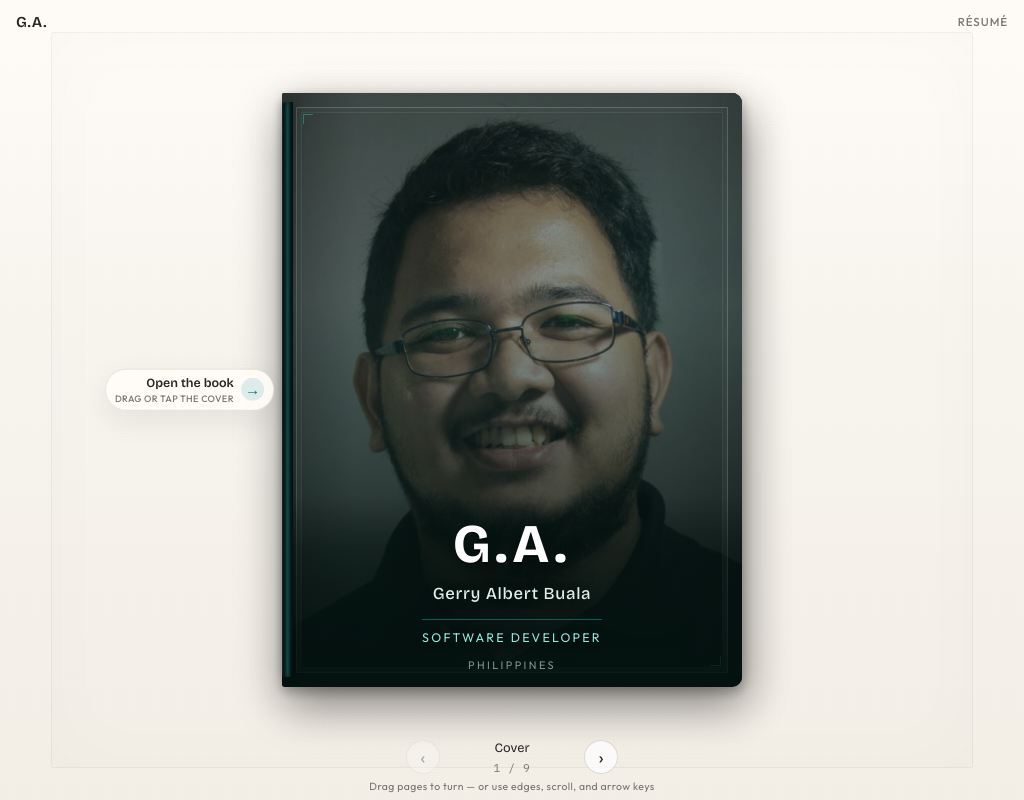
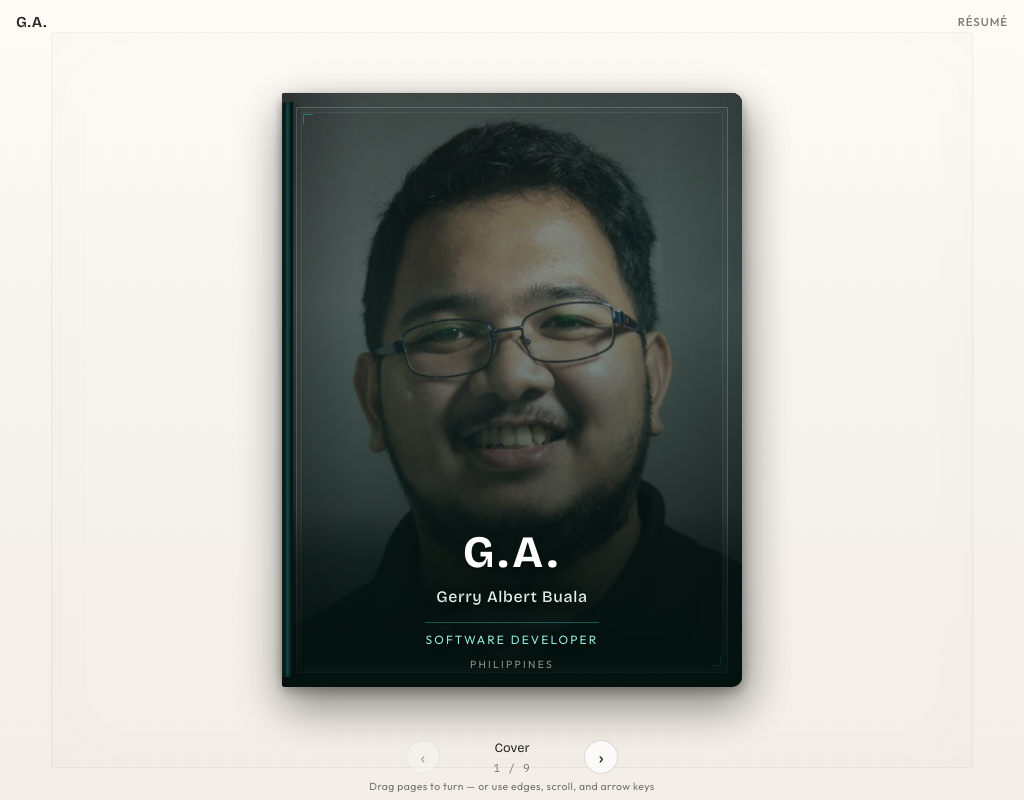
Before and after one commit to gerry05/portfolio, a Next.js app: page / in a window 1024 px wide. Built offline with nearby package versions, Linux system fonts and the light colour scheme.

Commit message:
Remove unused book open cue styles and button from BookStage component. Update global styles for improved responsiveness and introduce clamp-based sizing for various elements in landscape mode.

```diff
--- a/src/app/globals.css
+++ b/src/app/globals.css
@@ -732,84 +732,6 @@ a {
   justify-content: center;
 }
 
-.book-open-cue {
-  position: absolute;
-  top: 50%;
-  /* Closed book is cover-width only — sit just left of it */
-  left: 0;
-  right: auto;
-  z-index: 6;
-  display: flex;
-  align-items: center;
-  gap: 0.65rem;
-  transform: translate(calc(-100% - 14px), -50%);
-  margin: 0;
-  padding: 0.55rem 0.65rem 0.55rem 0.85rem;
-  border: 1px solid rgba(28, 25, 23, 0.1);
-  border-radius: 999px;
-  background: rgba(255, 252, 247, 0.92);
-  box-shadow: 0 10px 30px rgba(28, 25, 23, 0.08);
-  color: var(--chrome);
-  cursor: pointer;
-  animation: book-open-cue-float 2.2s ease-in-out infinite;
-}
-
-.book-open-cue__arrow {
-  display: inline-flex;
-  align-items: center;
-  justify-content: center;
-  width: 1.75rem;
-  height: 1.75rem;
-  border-radius: 999px;
-  background: color-mix(in srgb, var(--accent) 14%, white);
-  color: var(--accent);
-  font-size: 1.1rem;
-  line-height: 1;
-  animation: book-open-cue-nudge 1.6s ease-in-out infinite;
-}
-
-.book-open-cue__label {
-  display: flex;
-  flex-direction: column;
-  align-items: flex-end;
-  gap: 0.1rem;
-  font-family: var(--font-bricolage), sans-serif;
-  font-size: 0.9rem;
-  font-weight: 600;
-  line-height: 1.2;
-  text-align: right;
-  white-space: nowrap;
-}
-
-.book-open-cue__sub {
-  font-family: var(--font-outfit), sans-serif;
-  font-size: 0.68rem;
-  font-weight: 500;
-  letter-spacing: 0.04em;
-  text-transform: uppercase;
-  color: var(--chrome-soft);
-}
-
-@keyframes book-open-cue-float {
-  0%,
-  100% {
-    transform: translate(calc(-100% - 14px), -50%);
-  }
-  50% {
-    transform: translate(calc(-100% - 22px), -50%);
-  }
-}
-
-@keyframes book-open-cue-nudge {
-  0%,
-  100% {
-    transform: translateX(0);
-  }
-  50% {
-    transform: translateX(5px);
-  }
-}
-
 /* ——— Compact two-page book below desktop (portrait + landscape) ——— */
 
 @media (max-width: 1100px) {
@@ -825,11 +747,11 @@ a {
   }
 
   .book-stage.is-landscape .book-topbar-brand {
-    font-size: 0.95rem;
+    font-size: clamp(0.85rem, 2.8vmin, 0.95rem);
   }
 
   .book-stage.is-landscape .book-topbar-resume {
-    font-size: 0.72rem;
+    font-size: clamp(0.65rem, 2.2vmin, 0.72rem);
   }
 
   .book-stage.is-landscape .book-stage-center {
@@ -843,7 +765,7 @@ a {
     gap: 0;
   }
 
-  /* Landscape-shaped book that fits either orientation without CSS rotation */
+  /* Landscape-shaped book that fits either orientation */
   .book-stage.is-landscape .flipbook {
     --book-w: min(
       calc(var(--view-w) * 0.94),
@@ -856,27 +778,94 @@ a {
     );
   }
 
+  /* Page is a size container so type/buttons scale with page height */
+  .book-stage.is-landscape .book-leaf__face,
+  .book-stage.is-landscape .book-page-face {
+    container-type: size;
+    container-name: book-page;
+    overflow: hidden;
+  }
+
   .book-stage.is-landscape .book-page-inner {
-    padding: 0.85rem 0.9rem;
-    gap: 0.4rem;
+    height: 100%;
+    min-height: 0;
+    padding: clamp(0.4rem, 3.4cqh, 0.85rem) clamp(0.45rem, 3.2cqw, 0.9rem);
+    gap: clamp(0.15rem, 1.6cqh, 0.4rem);
+    overflow: hidden;
     touch-action: none;
   }
 
+  .book-stage.is-landscape .book-kicker {
+    font-size: clamp(0.5rem, 2.6cqh, 0.65rem);
+  }
+
   .book-stage.is-landscape .book-heading {
-    font-size: clamp(1.05rem, 4.2vmin, 1.7rem);
+    font-size: clamp(0.95rem, 7.2cqh, 1.55rem);
+    line-height: 1.12;
   }
 
   .book-stage.is-landscape .book-heading--sm {
-    font-size: clamp(0.95rem, 3.6vmin, 1.35rem);
-  }
-
-  .book-stage.is-landscape .book-body,
+    font-size: clamp(0.85rem, 6cqh, 1.25rem);
+  }
+
   .book-stage.is-landscape .book-lede {
-    font-size: clamp(0.72rem, 2.8vmin, 0.88rem);
-  }
-
-  .book-stage.is-landscape .book-kicker {
-    font-size: 0.6rem;
+    font-size: clamp(0.72rem, 4.2cqh, 0.95rem);
+    line-height: 1.4;
+    margin-top: 0.1rem;
+  }
+
+  .book-stage.is-landscape .book-body {
+    font-size: clamp(0.68rem, 3.6cqh, 0.88rem);
+    line-height: 1.45;
+  }
+
+  .book-stage.is-landscape .book-body--muted {
+    font-size: clamp(0.62rem, 3.2cqh, 0.8rem);
+  }
+
+  .book-stage.is-landscape .book-meta {
+    font-size: clamp(0.55rem, 2.8cqh, 0.7rem);
+    gap: 0.35rem;
+  }
+
+  .book-stage.is-landscape .book-tools {
+    font-size: clamp(0.58rem, 3cqh, 0.72rem);
+  }
+
+  .book-stage.is-landscape .book-skill-list {
+    margin-top: clamp(0.15rem, 1.5cqh, 0.45rem);
+    gap: clamp(0.35rem, 2.8cqh, 0.85rem);
+  }
+
+  .book-stage.is-landscape .book-skill-cat {
+    font-size: clamp(0.72rem, 3.8cqh, 0.92rem);
+    margin-bottom: 0.1rem;
+  }
+
+  .book-stage.is-landscape .book-skill-items {
+    font-size: clamp(0.62rem, 3.2cqh, 0.82rem);
+    line-height: 1.4;
+  }
+
+  .book-stage.is-landscape .book-social {
+    margin: clamp(0.15rem, 1.5cqh, 0.4rem) 0;
+    gap: clamp(0.2rem, 1.8cqh, 0.4rem);
+  }
+
+  .book-stage.is-landscape .book-social a {
+    font-size: clamp(0.78rem, 4.4cqh, 1rem);
+  }
+
+  .book-stage.is-landscape .book-cta {
+    margin-top: auto;
+    flex-shrink: 0;
+    padding: clamp(0.32rem, 2.6cqh, 0.6rem) clamp(0.65rem, 3.8cqw, 1.05rem);
+    font-size: clamp(0.65rem, 3.5cqh, 0.82rem);
+    max-width: 100%;
+  }
+
+  .book-stage.is-landscape .book-epigraph-meta {
+    font-size: clamp(0.6rem, 3cqh, 0.78rem);
   }
 
   .book-stage.is-landscape .book-cover-face {
@@ -884,23 +873,39 @@ a {
   }
 
   .book-stage.is-landscape .book-cover-bottom {
-    padding: 1.35rem 1rem 0.85rem;
+    gap: clamp(0.25rem, 1.8cqh, 0.5rem);
+    padding: clamp(0.85rem, 6cqh, 1.35rem) clamp(0.65rem, 3cqw, 1rem)
+      clamp(0.55rem, 3.5cqh, 0.85rem);
   }
 
   .book-stage.is-landscape .book-cover-brand {
-    font-size: clamp(1.85rem, 10vmin, 3.4rem);
+    font-size: clamp(1.35rem, 14cqh, 2.8rem);
   }
 
   .book-stage.is-landscape .book-cover-title {
-    font-size: clamp(0.78rem, 3.2vmin, 1.05rem);
+    font-size: clamp(0.7rem, 4.2cqh, 1rem);
+  }
+
+  .book-stage.is-landscape .book-cover-role {
+    font-size: clamp(0.58rem, 3.2cqh, 0.75rem);
+  }
+
+  .book-stage.is-landscape .book-cover-footer {
+    font-size: clamp(0.52rem, 2.8cqh, 0.65rem);
   }
 
   .book-stage.is-landscape .book-plate-phone {
-    width: min(110px, calc(var(--view-w) * 0.18));
+    width: min(110px, 36cqw, 42cqh);
   }
 
   .book-stage.is-landscape .book-plate-browser {
-    width: min(200px, calc(var(--view-w) * 0.28));
+    width: min(200px, 56cqw, 70cqh);
+  }
+
+  .book-stage.is-landscape .book-plate-arrow {
+    width: clamp(1.4rem, 8cqh, 1.85rem);
+    height: clamp(1.4rem, 8cqh, 1.85rem);
+    font-size: clamp(0.75rem, 4cqh, 0.95rem);
   }
 
   .book-stage.is-landscape .book-chrome {
@@ -910,110 +915,63 @@ a {
   }
 
   .book-stage.is-landscape .book-nav-btn {
-    width: 2.15rem;
-    height: 2.15rem;
-    font-size: 1.2rem;
+    width: clamp(1.9rem, 5vmin, 2.15rem);
+    height: clamp(1.9rem, 5vmin, 2.15rem);
+    font-size: clamp(1rem, 3.2vmin, 1.2rem);
   }
 
   .book-stage.is-landscape .book-progress-label {
-    font-size: 0.8rem;
+    font-size: clamp(0.7rem, 2.4vmin, 0.8rem);
   }
 
   .book-stage.is-landscape .book-hint {
-    font-size: 0.65rem;
+    font-size: clamp(0.58rem, 2vmin, 0.65rem);
     max-width: 28rem;
   }
 
-  .book-stage.is-landscape .book-open-cue {
-    position: absolute;
-    left: 0;
-    right: auto;
-    top: 50%;
-    bottom: auto;
-    transform: translate(calc(-100% - 8px), -50%);
-    width: auto;
-    margin: 0;
-    padding: 0.4rem 0.55rem;
-    gap: 0.45rem;
-    animation: book-open-cue-float-land 2.2s ease-in-out infinite;
-  }
-
-  .book-stage.is-landscape .book-open-cue__label {
-    align-items: flex-end;
-    text-align: right;
-    font-size: 0.78rem;
-    white-space: nowrap;
-  }
-
-  .book-stage.is-landscape .book-open-cue__sub {
-    font-size: 0.58rem;
-  }
-
-  .book-stage.is-landscape .book-open-cue__arrow {
-    width: 1.45rem;
-    height: 1.45rem;
-    font-size: 0.95rem;
-    animation: book-open-cue-nudge 1.6s ease-in-out infinite;
-    transform: none;
-  }
-
-  @keyframes book-open-cue-float-land {
-    0%,
-    100% {
-      transform: translate(calc(-100% - 8px), -50%);
+  /* Extra-short pages: tighten further so CTAs stay visible */
+  @container book-page (max-height: 260px) {
+    .book-page-inner {
+      padding: 0.35rem 0.5rem;
+      gap: 0.12rem;
     }
-    50% {
-      transform: translate(calc(-100% - 14px), -50%);
+
+    .book-heading {
+      font-size: clamp(0.85rem, 8.5cqh, 1.15rem);
     }
-  }
-
-  /* Portrait: book is nearly full-width — put the open cue underneath */
+
+    .book-heading--sm {
+      font-size: clamp(0.78rem, 7.5cqh, 1.05rem);
+    }
+
+    .book-lede,
+    .book-body,
+    .book-body--muted {
+      font-size: clamp(0.6rem, 4.2cqh, 0.75rem);
+      line-height: 1.35;
+    }
+
+    .book-cta {
+      padding: 0.28rem 0.7rem;
+      font-size: 0.65rem;
+    }
+
+    .book-social a {
+      font-size: 0.75rem;
+    }
+
+    .book-cover-bottom {
+      padding: 0.65rem 0.7rem 0.5rem;
+    }
+
+    .book-cover-brand {
+      font-size: clamp(1.1rem, 16cqh, 1.8rem);
+    }
+  }
+
   @media (orientation: portrait) {
-    .book-stage.is-landscape .book-stage-book {
-      flex-direction: column;
-      align-items: center;
-      gap: 0.65rem;
-    }
-
-    .book-stage.is-landscape .book-open-cue {
-      position: static;
-      left: auto;
-      top: auto;
-      transform: none;
-      animation: book-open-cue-pulse 2s ease-in-out infinite;
-    }
-
-    .book-stage.is-landscape .book-open-cue__label {
-      align-items: flex-start;
-      text-align: left;
-    }
-
-    .book-stage.is-landscape .book-open-cue__arrow {
-      animation-name: book-open-cue-nudge-mobile;
-    }
-
-    @keyframes book-open-cue-pulse {
-      0%,
-      100% {
-        transform: translateY(0);
-      }
-      50% {
-        transform: translateY(4px);
-      }
-    }
-
-    @keyframes book-open-cue-nudge-mobile {
-      0%,
-      100% {
-        transform: translateY(0);
-      }
-      50% {
-        transform: translateY(-4px);
-      }
-    }
-
     .book-stage.is-landscape .book-cover-brand {
-      font-size: clamp(1.7rem, 9vw, 2.6rem);
+      font-size: clamp(1.25rem, 12cqh, 2.4rem);
     }
 
     .book-stage.is-landscape .book-chrome {
@@ -1029,28 +987,12 @@ a {
     .book-stage.is-landscape .flipbook {
       --book-h: min(calc(var(--view-h) - 4.25rem), calc(var(--book-w) / 1.45));
     }
-
-    .book-stage.is-landscape .book-open-cue__sub {
-      display: none;
-    }
   }
 }
 
 @media (max-width: 420px) {
-  .book-open-cue__sub {
-    display: none;
-  }
-
   .book-progress-count {
     font-size: 0.65rem;
-  }
-}
-
-@media (prefers-reduced-motion: reduce) {
-  .book-open-cue,
-  .book-open-cue__arrow {
-    animation: none !important;
-    transform: none !important;
   }
 }
 
@@ -1567,21 +1509,6 @@ a {
   .book-stage:not(.is-landscape) .book-page-inner {
     padding: 1.35rem 1.25rem;
   }
-
-  .book-stage:not(.is-landscape) .book-open-cue {
-    left: 0;
-    transform: translate(calc(-100% - 10px), -50%);
-  }
-
-  @keyframes book-open-cue-float {
-    0%,
-    100% {
-      transform: translate(calc(-100% - 10px), -50%);
-    }
-    50% {
-      transform: translate(calc(-100% - 16px), -50%);
-    }
-  }
 }
 
 @media (max-width: 820px) {
--- a/src/components/book/BookStage.tsx
+++ b/src/components/book/BookStage.tsx
@@ -103,22 +103,6 @@ export function BookStage() {
             onIndexChange={onIndexChange}
             apiRef={apiRef}
           />
-          {index === 0 ? (
-            <button
-              type="button"
-              className="book-open-cue"
-              onClick={() => apiRef.current?.next()}
-              aria-label="Open the book"
-            >
-              <span className="book-open-cue__label">
-                Open the book
-                <span className="book-open-cue__sub">Drag or tap the cover</span>
-              </span>
-              <span className="book-open-cue__arrow" aria-hidden>
-                →
-              </span>
-            </button>
-          ) : null}
         </div>
       </div>
 
```
